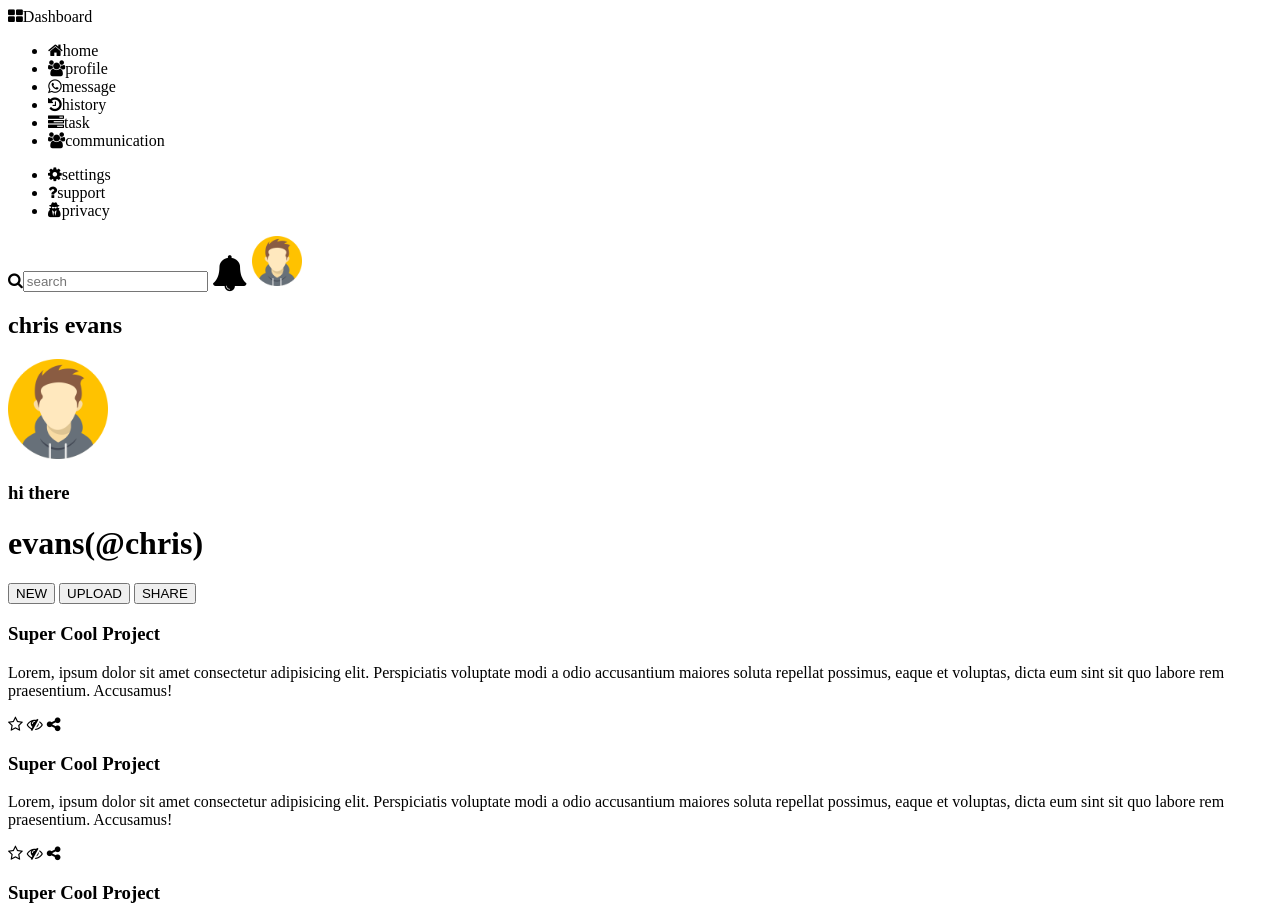
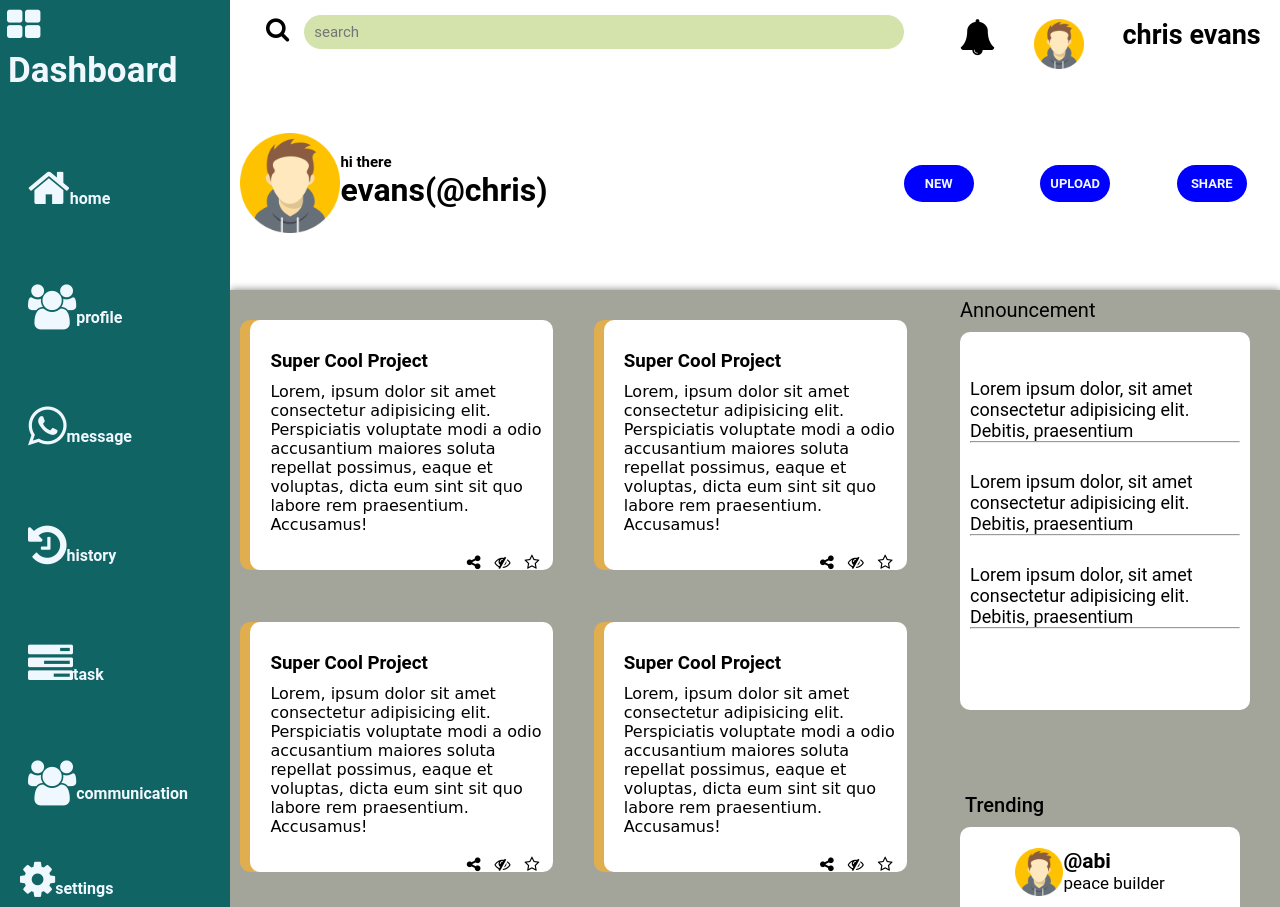
Before and after one commit to L-Abimanyu/dashboard, a plain HTML site: page index.html in a window 1280 px wide. Shown: the top 907 px of the page. Drawn offline with Linux system fonts and the light colour scheme.

Commit message:
Add a css a file

```diff
--- a/index.html
+++ b/index.html
@@ -5,6 +5,7 @@
     <meta http-equiv="X-UA-Compatible" content="IE=edge">
     <meta name="viewport" content="width=device-width, initial-scale=1.0">
     <title>Document</title>
+    <link rel="stylesheet" href="/style.css">
 
     <link
     rel="stylesheet"
--- /dev/null
+++ b/style.css
@@ -0,0 +1,307 @@
+*{
+    margin: 0;
+    padding: 0;
+    font-family: 'Roboto', sans-serif;
+
+
+  }
+  .body{
+    height: 100%;
+  }
+
+  .total{
+    background-color: rgb(17, 100, 100);
+    height: 79rem;
+    width: 18%;
+    font-weight: bold;
+    float: left;
+
+  }
+
+  .dash span{
+    color: aliceblue;
+    padding: 8px;
+    font-size: 35px;
+  }
+
+  .dash i{
+    padding: 7px;
+    font-size: 36px;
+    color: aliceblue;
+  }
+
+  .list1 {
+    list-style-type: none;
+    color: aliceblue;
+
+  }
+
+  .list1 ul li i{
+    margin-top: 36px;
+    padding-top: 38px;
+    margin-left: 28px;
+    font-size: 45px;
+
+  }
+
+  .list2 {
+    list-style-type: none;
+    color: aliceblue;
+  }
+
+
+  .list2 ul li i{
+    margin-top: 34px;
+    padding-top: 20px;
+    margin-left: 20px;
+    font-size: 41px;
+
+  }
+
+  .list1 ul li:hover{
+    color: rgb(228, 133, 10);
+    cursor: pointer;
+  }
+
+  .list2 ul li:hover{
+    color: rgb(228, 133, 10);
+    cursor: pointer;
+  }
+
+  #bar1 #bar{
+    display: flex;
+    align-items: center;
+    justify-content: start;
+    margin-left: 20%;
+
+
+
+  }
+
+
+  #bar1 #bar input[type="text"] {
+    height: 34px;
+    width: 600px;
+    border-radius: 40px;
+    margin: 15px 0 0 15px;
+    border: none;
+    outline: none;
+    background: rgb(212, 226, 172);
+    cursor: pointer;
+
+  }
+
+  #bar ::placeholder{
+    font-size: 15px;
+    padding: 10px;
+
+  }
+
+
+  #bar i{
+    font-size: 25px;
+     margin-left: 10px;
+     margin-top: 10px;
+  }
+
+
+  #bell{
+
+    display: flex;
+    justify-content: space-around;
+    padding-left: 50%;
+    position: relative;
+    bottom: 30px;
+
+
+
+
+
+
+  }
+
+
+  #bell  #subell{
+    padding-left: 70px;
+  }
+
+  #uname1{
+    font-size: 18px;
+
+
+
+  }
+
+  .profile{
+    display: grid;
+    grid-template:60px 60px / 100px 100px;
+    padding-left: 10px;
+    margin-top:30px ;
+    width: 350px;
+
+
+
+  }
+
+
+
+  .profile #uname2 h3{
+    font-size: 15px;
+    margin-top: 20px;
+
+  }
+
+  .topbtn{
+
+    display: flex;
+    align-items: flex-end;
+    justify-content: space-around;
+    padding-left: 50%;
+    position: relative;
+    bottom: 88px;
+
+
+
+  }
+
+  .topbtn button{
+
+    color: aliceblue;
+    background-color: blue;
+    border: none;
+    height: 37px;
+    width: 70px;
+    border-radius: 19px;
+    font-size: 13px;
+    font-weight: bolder;
+
+  }
+
+  .topbtn :hover{
+
+    background-color: yellow;
+    cursor: pointer;
+  }
+
+  .project{
+    position:relative;
+    margin-top: 10px;
+  }
+
+
+
+
+  #grid-container{
+
+    display: grid;
+    grid-template-columns: 30% 30% ;
+    grid-template-rows: 20% 20% ;
+    column-gap: 5%;
+    row-gap: 12%;
+    padding: 30px 20px 0px 20px;
+    background-color: rgb(164, 165, 154);
+    height: 59rem;
+    box-shadow: 0 0 8px  0 gray;
+
+
+
+
+  }
+  .grid-item{
+    border-radius: 10px;
+    background-color: white;
+    padding: 30px 0 0 20px;
+    box-shadow: -10px 0 0 0 rgb(224, 174, 79);
+    height: 220px;
+  }
+  .grid-item h3{
+    margin-bottom: 10px;
+  }
+  .grid-item p{
+
+    font-family: 'Lobster', cursive;
+
+
+
+  }
+
+
+
+  .grid-item i{
+    float: right;
+    margin-top: 20px;
+
+    padding: 0 14px 0 0;
+
+
+  }
+
+
+
+
+
+  .last{
+
+    position: relative;
+      display: inline-block;
+      float: right;
+      bottom: 61rem;
+      right: 30px;
+
+
+  }
+
+
+   .last .side1{
+     border-radius: 10px;
+    background-color: white;
+    margin-bottom: 60px;
+    height: 350px;
+    width: 280px;
+   }
+
+   .last div{
+    font-size: 18px;
+    padding: 23px 5px 5px 5px;
+
+   }
+   .last .side2{
+    border-radius: 10px;
+    background-color: white;
+    padding: 50px 0 0 0 ;
+    height: 350px;
+    width: 280px;
+   }
+
+   #announ{
+    font-size: 20px;
+    padding: 10px 0 10px 0;
+
+   }
+  #trend h3{
+    margin-bottom: 5px;
+    font-size: 20px;
+    font-weight: 500;
+
+
+  }
+   .side2 div{
+
+    position: relative;
+    bottom: 15%;
+    left: 18%;
+    height: 18%;
+
+
+
+   }
+
+
+   .side2 img{
+    float: left;
+
+   }
+
+   .side2 p{
+    font-size: 17px;
+   }
```
